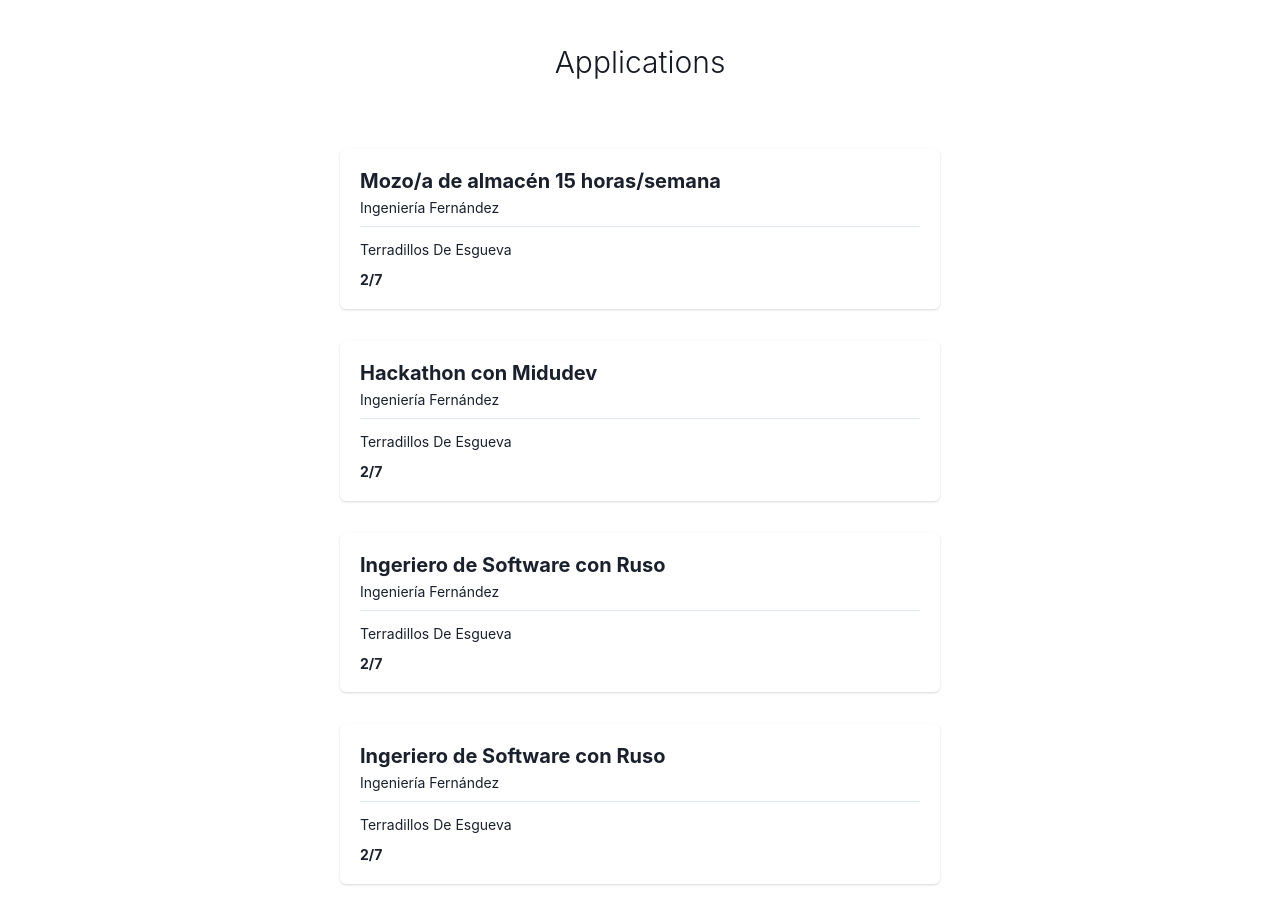
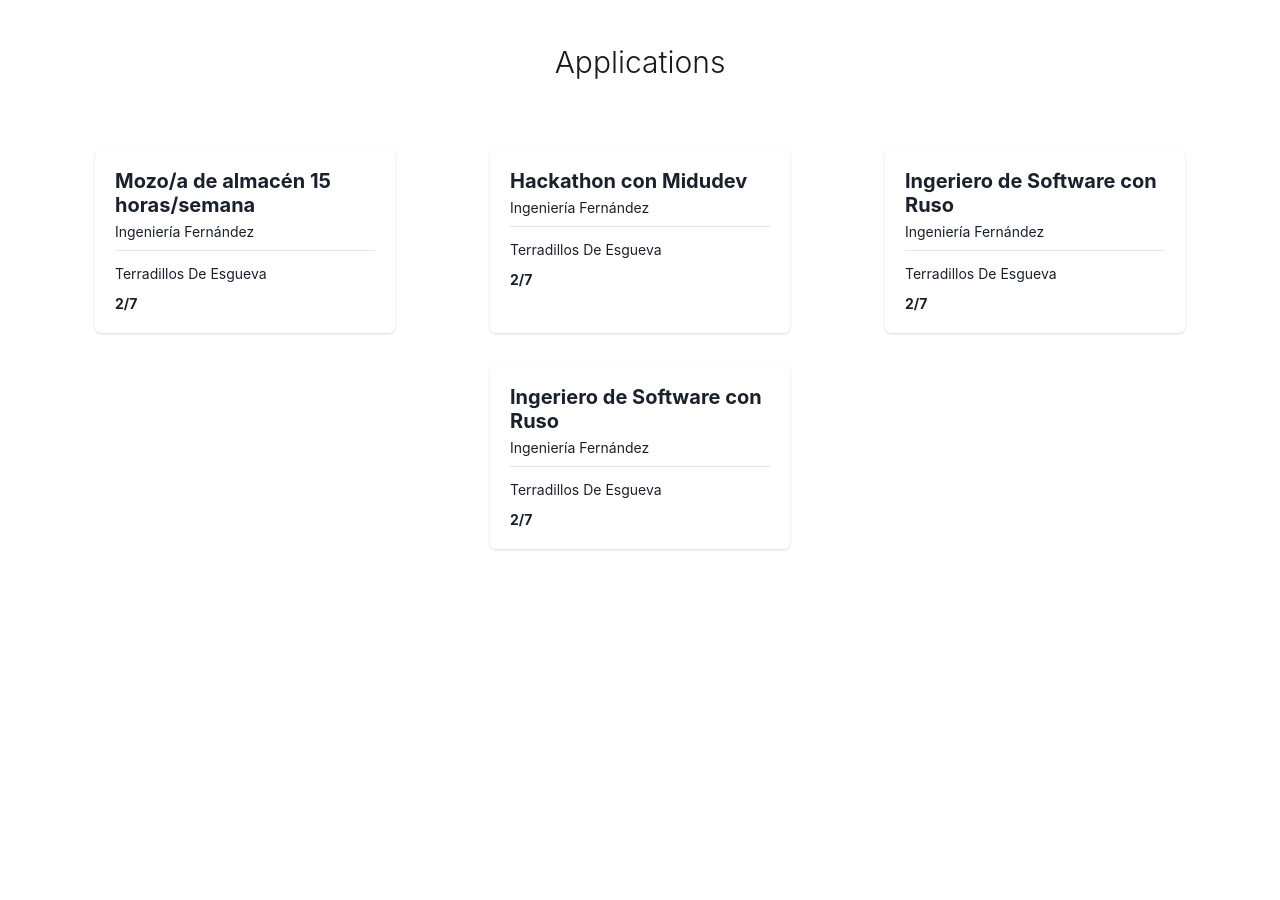
Before and after one commit to starry-house/infojobs-hackathon, a Next.js app: page /applications in a window 1280 px wide. After the commit the page ends 800 px from the top, so only its background shows below. Built offline with nearby package versions, Linux system fonts and the light colour scheme; no server answers.

Commit message:
feat(applications): set maxw as full and card use full heigth

```diff
--- a/src/features/application/application-card.tsx
+++ b/src/features/application/application-card.tsx
@@ -20,13 +20,13 @@ export const ApplicationCard: FC<ApplicationCardProps> = ({
       cursor="pointer"
       borderRadius="md"
       margin="1rem"
-      width={600}
+      width={300}
       _hover={{
         bg: 'gray.200',
         boxShadow: 'lg',
       }}
     >
-      <Card>
+      <Card height="100%">
         <CardBody>
           <Stack divider={<StackDivider />} spacing="2">
             <Box>
--- a/src/pages/applications/index.tsx
+++ b/src/pages/applications/index.tsx
@@ -26,7 +26,7 @@ const Applications = () => {
 
   return (
     <Flex as="main" alignItems="center">
-      <Container maxW="container.xl" centerContent>
+      <Container maxW="full" centerContent>
         <Stack spacing={2}>
           <Text
             fontSize="3xl"
```
